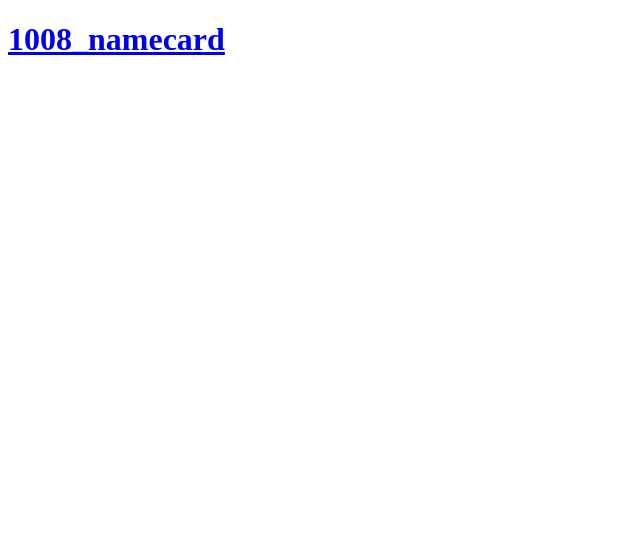
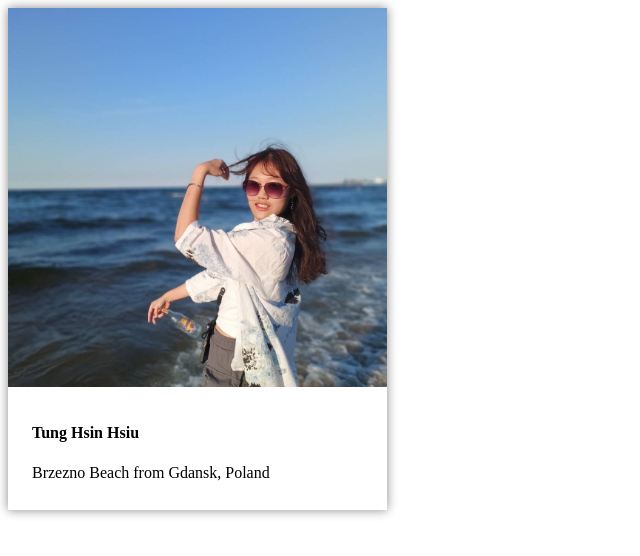
Before and after one commit to ztling/cuznbr4.github.io, a plain HTML site: page index.html in a window 1280 px wide. Shown: the whole page, without its empty margins (0-640 px from the left). Drawn offline with Linux system fonts and the light colour scheme.

Commit message:
Add files via upload

```diff
--- a/index.html
+++ b/index.html
@@ -1,19 +1,29 @@
 <!DOCTYPE html>
 
 <html>
-
 	<head>
 		<meta charset="utf-8">
-		<title>Thalia'S WEBSITE</title>
+		<title>CuZnBr</title>
+
+		<style>
+			.card{
+				width:30%;
+				box-shadow: 0px 0px 10px 0px #888888;
+			}
+			.container{
+				padding:12px 24px;
+			}
+		</style>
+
 	</head>
 
 	<body>
-		<h1>
-		<a href='./1008/1008_namecard.html'>
-		1008_namecard
-		</a>
-		</h1>
+		<div class="card">
+			<img src="img.avatar.png" style="width:100%">
+			<div class="container">
+				<h4>Tung Hsin Hsiu</h4>
+				<p>Brzezno Beach from Gdansk, Poland</p>
+			</div>
+		</div>
 	</body>
-
-
 </html>
```
Also changed, not shown: img.avatar.png (added).
